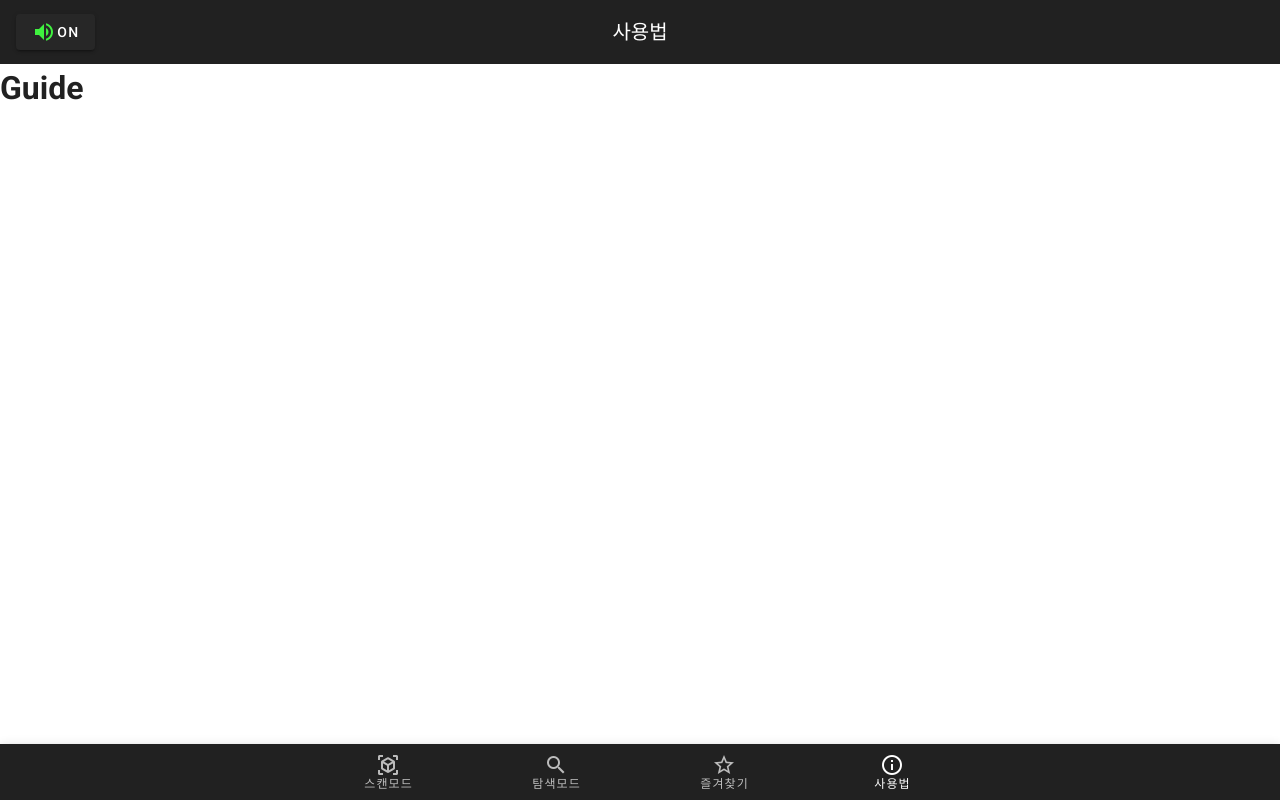
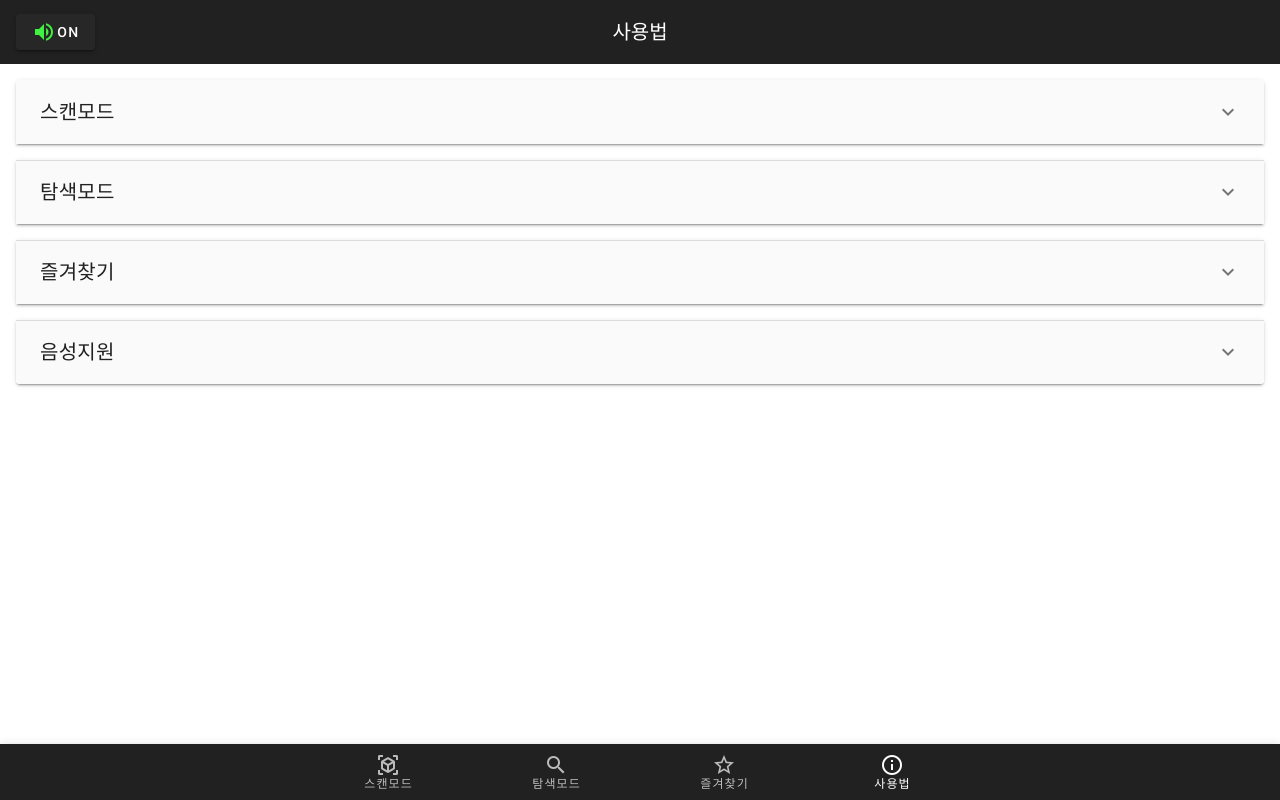
Before and after one commit to Ji2z/mozi, a Vue app in the folder frontend/: page /guide in a window 1280 px wide. Built offline with nearby package versions, Linux system fonts and the light colour scheme.

Commit message:
[S05P21A603-38] feat : 사용법 페이지

```diff
--- a/frontend/src/App.vue
+++ b/frontend/src/App.vue
@@ -55,6 +55,13 @@ export default {
       mute: false,
     };
   },
+  created() {
+    let path = this.$route.path;
+    if (path.includes("scan")) this.value = "스캔모드";
+    if (path.includes("search")) this.value = "탐색모드";
+    if (path.includes("favorites")) this.value = "즐겨찾기";
+    if (path.includes("guide")) this.value = "사용법";
+  },
 };
 </script>
 
--- a/frontend/src/views/Guide.vue
+++ b/frontend/src/views/Guide.vue
@@ -1,6 +1,19 @@
 <template>
   <div>
-    <h1>Guide</h1>
+    <v-expansion-panels class="pa-4">
+      <v-expansion-panel
+        v-for="(item, i) in guides"
+        :key="i"
+        class="mb-4 secondary"
+      >
+        <v-expansion-panel-header class="text-h6">
+          {{ item.title }}
+        </v-expansion-panel-header>
+        <v-expansion-panel-content tabindex="0">
+          {{ item.description }}
+        </v-expansion-panel-content>
+      </v-expansion-panel>
+    </v-expansion-panels>
   </div>
 </template>
 
@@ -9,7 +22,34 @@ export default {
   name: "Guide",
 
   data() {
-    return {};
+    return {
+      guides: [
+        {
+          title: "스캔모드",
+          description: `하단의 메뉴에서 스캔모드를 눌러 스캔을 시작할 수 있습니다.
+            스캔모드에서는 자동으로 카메라가 켜지며,
+            별도의 촬영없이 인식된 상품에 대한 정보를 음성으로 안내합니다.`,
+        },
+        {
+          title: "탐색모드",
+          description: `하단의 메뉴에서 탐색모드를 눌러 원하는 상품을 탐색할 수 있습니다.
+            즐겨찾기 목록이 뜨며 그 중 탐색을 원하는 상품의 세부 정보를 확인할 수 있습니다.
+            탐색을 원하는 상품을 누르면 카메라가 켜지고 스캔모드와 동일하게 스캔하여
+            인식된 물체가 해당 상품인지 아닌지 음성으로 안내합니다.`,
+        },
+        {
+          title: "즐겨찾기",
+          description: `하단의 메뉴에서 즐겨찾기를 눌러 즐겨찾기 편집 페이지로 이동할 수 있습니다.
+            상단의 상품 추가하기 버튼을 눌러 스캔모드와 동일한 화면으로 이동합니다.
+            인식된 상품을 즐겨찾기 목록에 추가할 수 있고 후에 탐색모드에서 탐색할 수 있습니다.
+            인터넷 사용 기록을 삭제하거나 기기를 바꾸는 경우 즐겨찾기 목록이 삭제됩니다.`,
+        },
+        {
+          title: "음성지원",
+          description: `좌측 상단의 버튼을 눌러 음성안내를 자유롭게 끄고 켤 수 있습니다.`,
+        },
+      ],
+    };
   },
 };
 </script>
```
